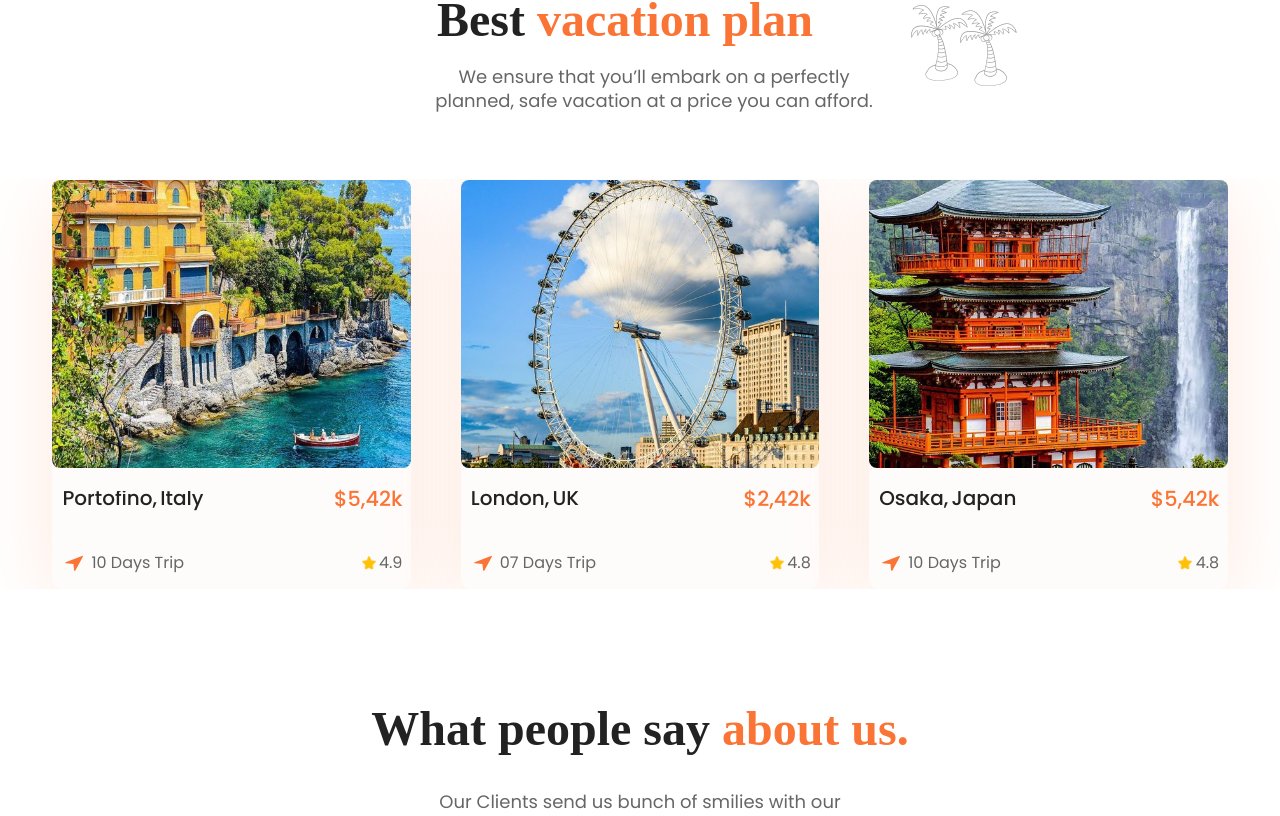
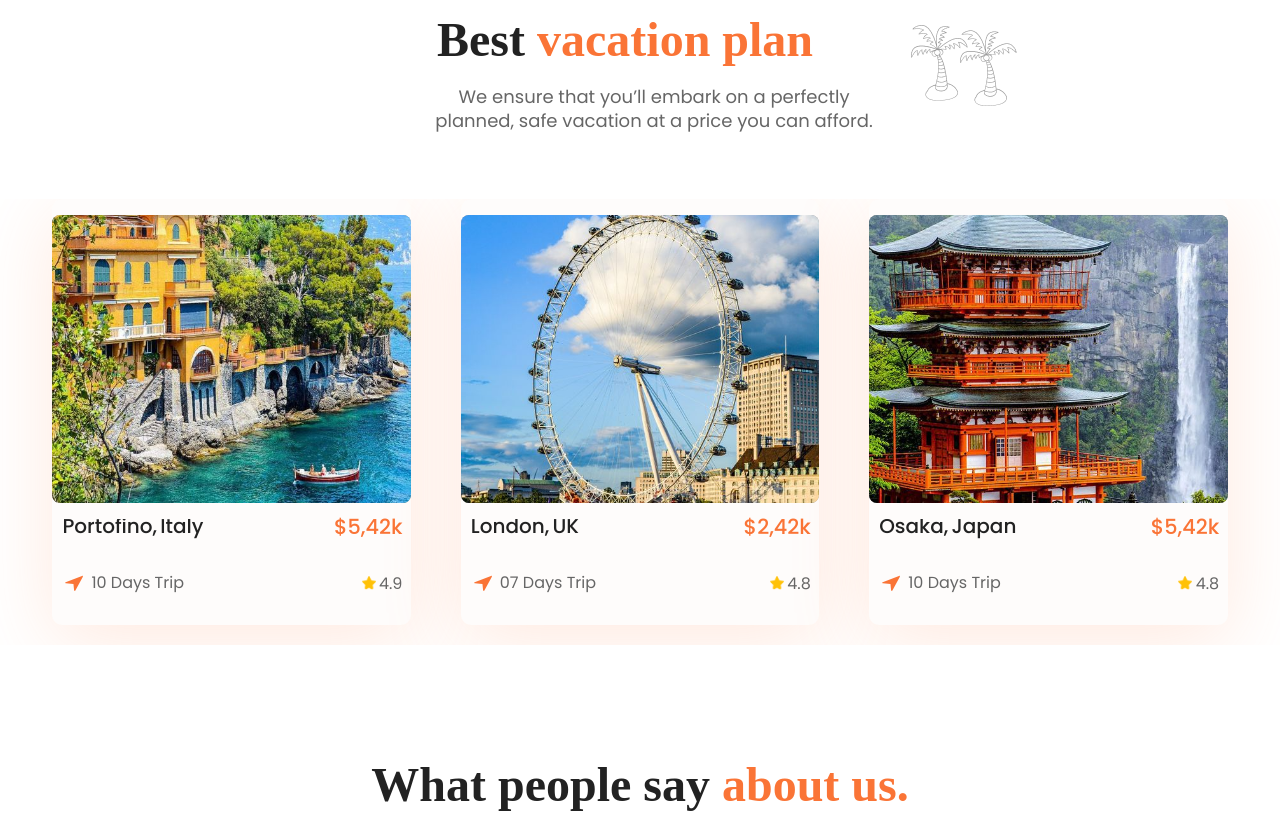
Before and after one commit to sasacampi/study-trabook, a React (Create React App) app: page / in a window 1280 px wide. Shown: the part 2006-2822 px from the top of the page. Built offline with nearby package versions, Linux system fonts and the light colour scheme; a web font is replaced by a local one.

Commit message:
Fixed margin issues

```diff
--- a/src/components/TravelPackage.js
+++ b/src/components/TravelPackage.js
@@ -13,6 +13,7 @@ export default function TravelPackage() {
         <div className="container-title-img">
           <img src={Tree} className="vacation--plans--tree" alt="Tree Img"></img>
         </div>
+
       </div>
       </div>
     )
--- a/src/components/TripCard.js
+++ b/src/components/TripCard.js
@@ -5,6 +5,7 @@ import Nav from '../img/Navigation.svg';
 
 export default function TripCard(props) {
     return (
+
     <div className="tripcard">
        <button class="card-button">Book Now</button>
       <img
@@ -21,5 +22,6 @@ export default function TripCard(props) {
         <span className="card--rating">{props.stats.rating}</span>
     </div>
       </div>
+
   );
 }
--- a/src/style.css
+++ b/src/style.css
@@ -362,6 +362,7 @@ background:#FA7436;
   border-radius: 0.625rem;
   background: #FEFCFB;
   box-shadow: 0px 16px 80px 0px rgba(254, 147, 94, 0.20);
+  margin-bottom: 20px;
 
 }
 
@@ -544,7 +545,6 @@ background:#FA7436;
   line-height: 1.5rem;
   padding-bottom: 3rem;
 }
-
 .vacation--plans {
   padding-top: 3rem;
   text-align: center;
@@ -670,6 +670,7 @@ background:#FA7436;
   align-items: center;
   justify-content: center;
   width: 340px;
+  height: 25px;
   margin: 10px;
 }
 
@@ -680,11 +681,12 @@ background:#FA7436;
   display: flex;
   flex-direction: column;
   width: 22.400rem;
-  height: 25.650rem;
+  height: 26.650rem;
   border-radius: 0.625rem;
   background: #FEFCFB;
   box-shadow: 0px 16px 80px 0px rgba(254, 147, 94, 0.20);
   justify-content: center;
+  margin-bottom: 20px;
 
 }
 
```
